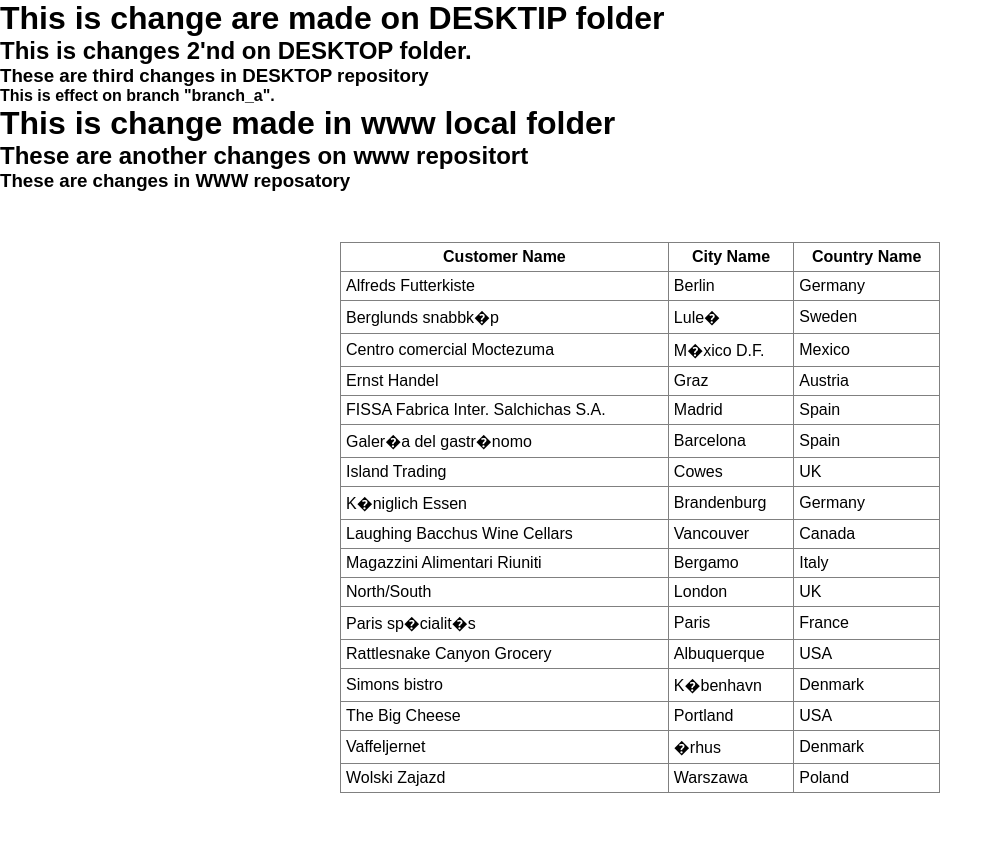
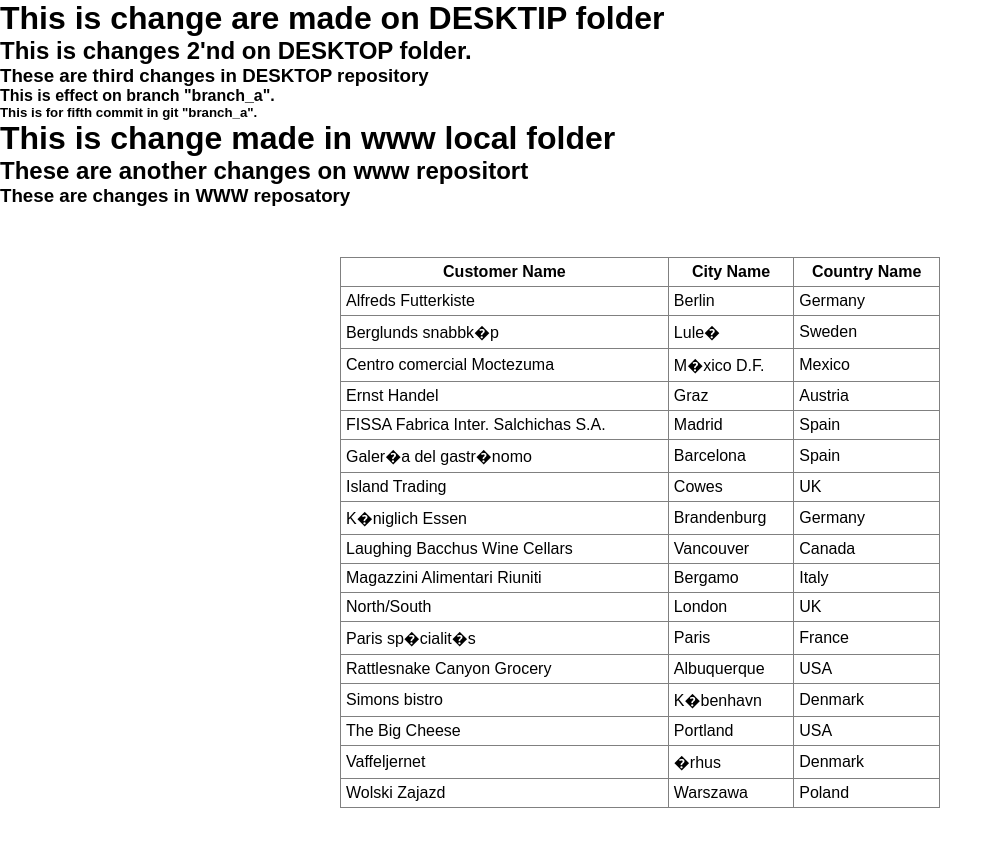
Before and after one commit to sudhakarlahane23/TestProject, a plain HTML site: page index.html in a window 1280 px wide. Shown: the whole page, without its empty margins (0-1003 px from the left). Drawn offline with nearby package versions, Linux system fonts and the light colour scheme.

Commit message:
This is second commit on bit branch_a

```diff
--- a/index.html
+++ b/index.html
@@ -21,6 +21,9 @@
 
   <!-- this changes are mede for branc 'branch_a' -->
   <h4>This is effect on branch "branch_a".</h4>
+
+  <!-- this is second commit on git "branch_a". -->
+  <h5>This is for fifth commit in git "branch_a".</h5>
 
   <!-- This is www repository -->
   <h1>This is change made in www local folder</h1>
```
